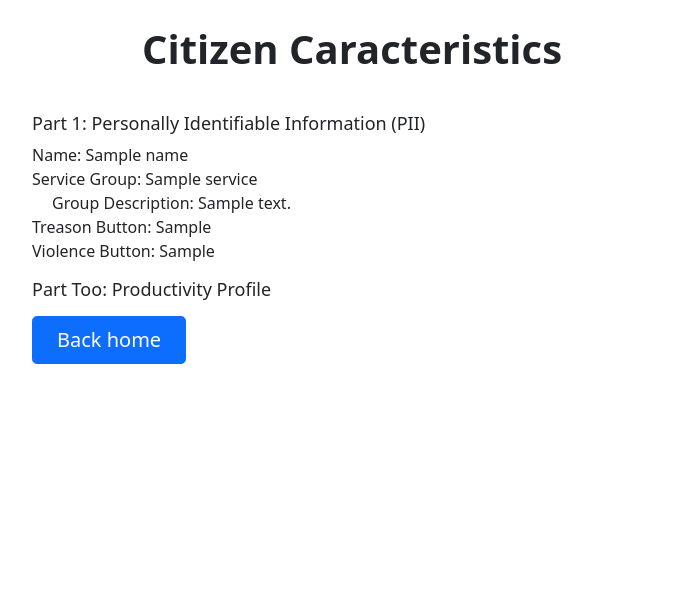
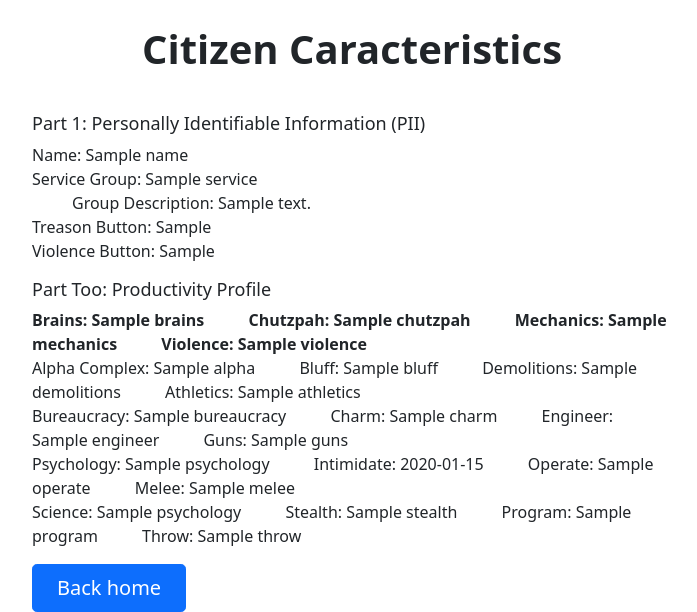
Before and after one commit to IntoCpp/Charlie-PCE-R, a Flask app: template templates/hello.html in a window 1280 px wide. Shown: the part 215-827 px from the top of the page, without its empty margins (288-985 px from the left). Before the commit the page ends 579 px from the top, so only its background shows below. Run offline with Flask 2, Linux system fonts and the light colour scheme; the template is opened without the code that fills it: most values are stand-ins (such as "Sample title", 1, 10 or a date in 2020); some libraries are stand-ins or nearby versions.

Commit message:
Part too completed

```diff
--- a/templates/hello.html
+++ b/templates/hello.html
@@ -15,7 +15,7 @@
           <div class="col-md-6 mx-auto">
             <style>
               .offset-line {
-                margin-left: 20px;
+                margin-left: 40px;
               }
             </style>
             <p class="fs-5">
@@ -28,7 +28,11 @@
             </p>
             <p>
             <h1 style="font-size: 18px;">Part Too: Productivity Profile</h1>
-
+            <strong>Brains: {{Brains}} <span class="offset-line"></span> Chutzpah: {{Chutzpah}} <span class="offset-line"></span> Mechanics: {{Mechanics}} <span class="offset-line"></span> Violence: {{Violence}} <span class="offset-line"></span></strong><br>
+            Alpha Complex: {{Alpha}} <span class="offset-line"></span> Bluff: {{Bluff}} <span class="offset-line"></span> Demolitions: {{Demolitions}} <span class="offset-line"></span> Athletics: {{Athletics}} <span class="offset-line"></span><br>
+            Bureaucracy: {{Bureaucracy}} <span class="offset-line"></span> Charm: {{Charm}} <span class="offset-line"></span> Engineer: {{Engineer}} <span class="offset-line"></span> Guns: {{Guns}} <span class="offset-line"></span><br>
+            Psychology: {{Psychology}} <span class="offset-line"></span> Intimidate: {{Intimidate}} <span class="offset-line"></span> Operate: {{Operate}} <span class="offset-line"></span> Melee: {{Melee}} <span class="offset-line"></span><br>
+            Science: {{Psychology}} <span class="offset-line"></span> Stealth: {{Stealth}} <span class="offset-line"></span> Program: {{Program}} <span class="offset-line"></span> Throw: {{Throw}} <span class="offset-line"></span><br>
             </p>
             <a href="{{ url_for('index') }}" class="btn btn-primary btn-lg px-4 gap-3">Back home</a>
           </div>
```
